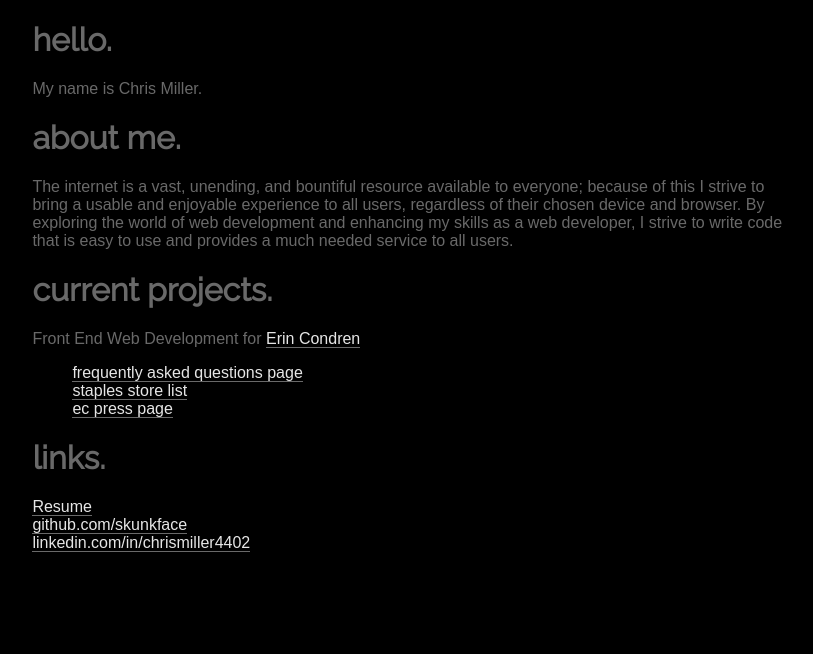
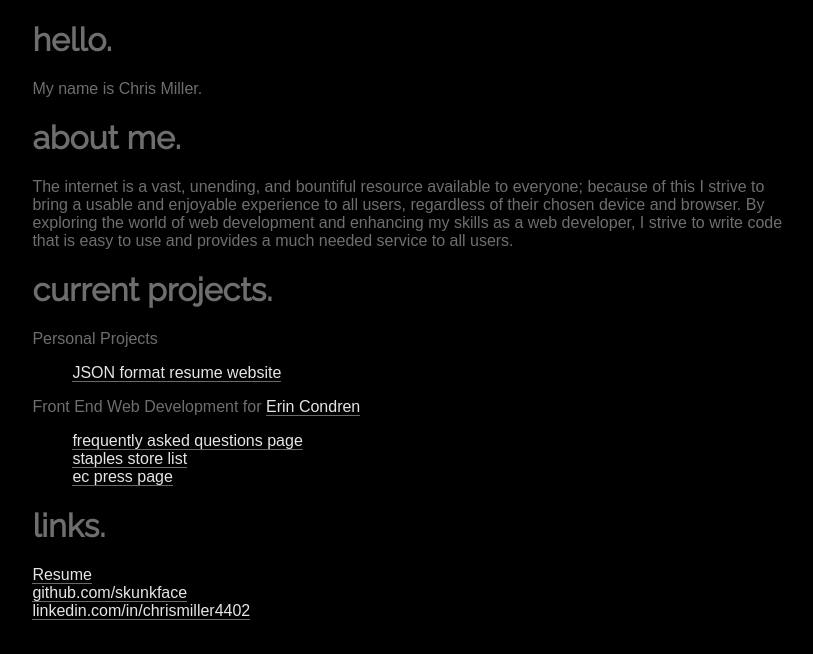
Before and after one commit to skunkface/jsonresume, a website: page public/index.html in a window 1280 px wide. Shown: the whole page, without its empty margins (102-915 px from the left). Drawn offline with Linux system fonts and the light colour scheme.

Commit message:
added link to json resume git repo (#21)
Merge from develop to master

```diff
--- a/public/index.html
+++ b/public/index.html
@@ -11,7 +11,7 @@
 
     <title>Chris Miller. Development.</title>
     <style>
-      body { font-family: 'Open-sans', sans-serif; color: dimgrey; background: black;}
+      body { font-family: 'Open-sans', sans-serif; color: #6D6E71; background: black;}
       h1,h2 { font-family: 'Raleway', sans-serif;}
       ul { list-style: none; }
       .infoHolder { width: 60%; margin-left: 10%;}
@@ -38,16 +38,22 @@
           <!-- <p>Having graduated from the <a href="https://collegeofidaho.edu">College of Idaho</a> this spring, I have been released into the world, free to explore and further develop my skills. While exploring the ever evolving world of design, I have become enthralled with the idea of Responsive design. In a world where so many people are accessing the internet on so many devices, everyone should have a wonderful user experience, regardless of their device.</p> -->
           <p>The internet is a vast, unending, and bountiful resource available to everyone; because of this I strive to bring a usable and enjoyable experience to all users, regardless of their chosen device and browser. By exploring the world of web development and enhancing my skills as a web developer, I strive to write code that is easy to use and provides a much needed service to all users.</p>
           <h1>current projects.</h1>
-          <p>Front End Web Development for <a href="https://www.erincondren.com">Erin Condren</a></p>
+          <p>Personal Projects</p>
           <ul>
-            <li><a href="https://www.erincondren.com/faq">frequently asked questions page</a></li>
-            <li><a href="https://www.erincondren.com/staples">staples store list</a></li>
-            <li><a href="https://www.erincondren.com/ec-in-the-press">ec press page</a></li>
+            <li>
+              <a href="https://github.com/skunkface/jsonresume" target="_blank">JSON format resume website</a>
+            </li>
+          </ul>
+          <p>Front End Web Development for <a href="https://www.erincondren.com" target="_blank">Erin Condren</a></p>
+          <ul>
+            <li><a href="https://www.erincondren.com/faq" target="_blank">frequently asked questions page</a></li>
+            <li><a href="https://www.erincondren.com/staples" target="_blank">staples store list</a></li>
+            <li><a href="https://www.erincondren.com/ec-in-the-press" target="_blank">ec press page</a></li>
           </ul>
           <h1>links.</h1>
           <a href="/resume">Resume</a><br />
-          <a class="link" href="https://github.com/skunkface">github.com/skunkface</a><br />
-          <a class="link" href="https://linkedin.com/in/chrismiller4402">linkedin.com/in/chrismiller4402</a><br />
+          <a class="link" href="https://github.com/skunkface" target="_blank">github.com/skunkface</a><br />
+          <a class="link" href="https://linkedin.com/in/chrismiller4402" target="_blank">linkedin.com/in/chrismiller4402</a><br />
         </div>
       </div>
     </div>
```
